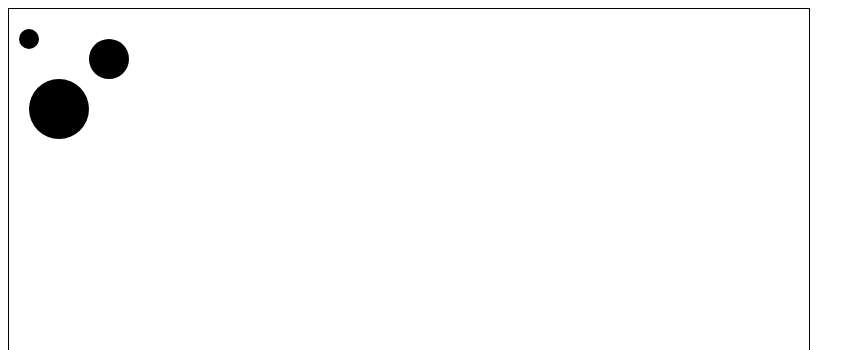
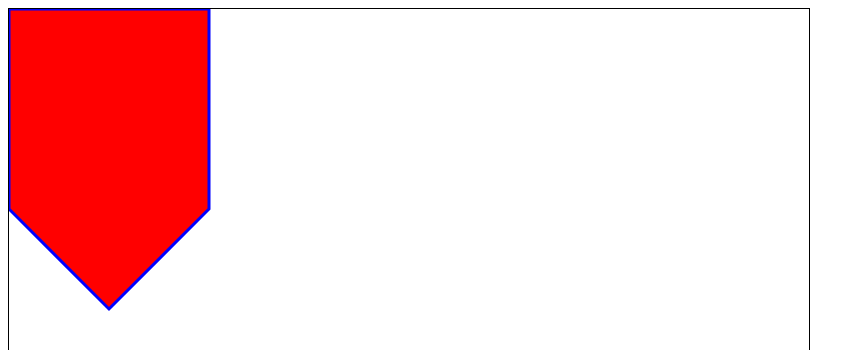
Before and after one commit to jbussey-lv/react-svg, a React (Create React App) app: page / in a window 1280 px wide. Shown: the top 350 px of the page, without its empty margins (0-865 px from the left). Built offline with nearby package versions, Linux system fonts and the light colour scheme.

Commit message:
gotdemo house showing

```diff
--- a/src/Stage.tsx
+++ b/src/Stage.tsx
@@ -14,9 +14,15 @@ export default class Stage {
     this.pixelHeight = pixelHeight;
   }
 
+  private getTranslation(sprite: Sprite): string {
+    let pixelX = sprite.pos.x;
+    let pixelY = sprite.pos.y;
+    return `${pixelX} ${pixelY}`;
+  }
+
   private transformSpriteRender(sprite: Sprite): JSX.Element {
     // have to scale, rotate, and transform
-    let transform = `translate(${sprite.pos.x} ${sprite.pos.y})`
+    let transform = `translate(${this.getTranslation(sprite)})`
     return (
       <g transform={transform}>
         {sprite.render()}
@@ -25,9 +31,13 @@ export default class Stage {
   }
 
   render(): JSX.Element {
+
+    let viewBox = `0 0 {this.pixelWidth} height={this.pixelHeight}`;
     return (
-      <svg id="stage" width={this.pixelWidth} height={this.pixelHeight} style={{border: "1px solid black"}}>
-        {this.sprites.map(sprite => this.transformSpriteRender(sprite))}
+      <svg id="stage" viewBox={viewBox} width={this.pixelWidth} height={this.pixelHeight} style={{border: "1px solid black"}}>
+        {/* <g transform="scale(1,-1)"> */}
+          {this.sprites.map(sprite => this.transformSpriteRender(sprite))}
+        {/* </g> */}
       </svg>
     )
   }
--- a/src/index.tsx
+++ b/src/index.tsx
@@ -19,11 +19,25 @@ class Ball extends Sprite {
   }
 }
 
+
+class House extends Sprite {
+
+  constructor(x: number, y: number){
+    super(Vec.n(x,y), 0);
+  }
+
+  render(): JSX.Element {
+    return (
+      <path d="M 0 0 L 200 0 L 200 200 L 100 300 L 0 200 z"
+      fill="red" stroke="blue" stroke-width="3" />
+    )
+  }
+}
+
 let stage = new Stage(800, 600);
 stage.sprites = [
   new Ball(20, 30, 10),
-  new Ball(50, 100, 30),
-  new Ball(100, 50, 20),
+  new House(0, 0)
 ]
 
 ReactDOM.render(
```
